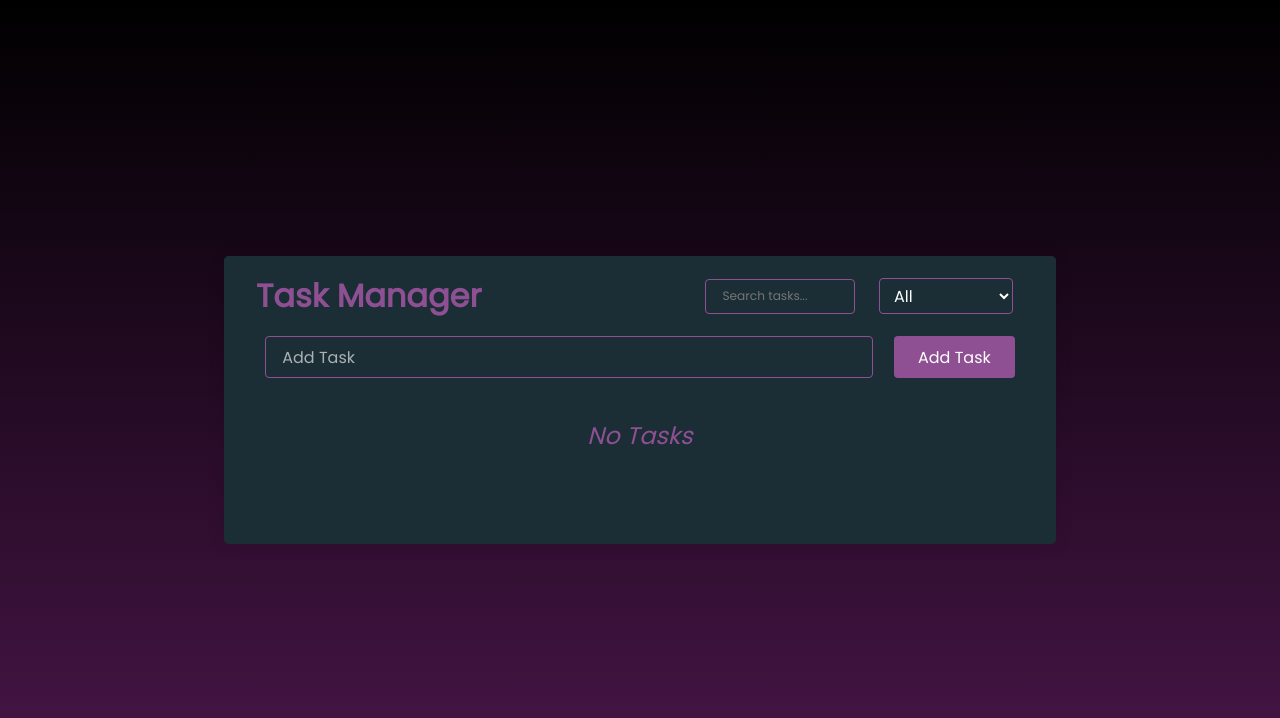
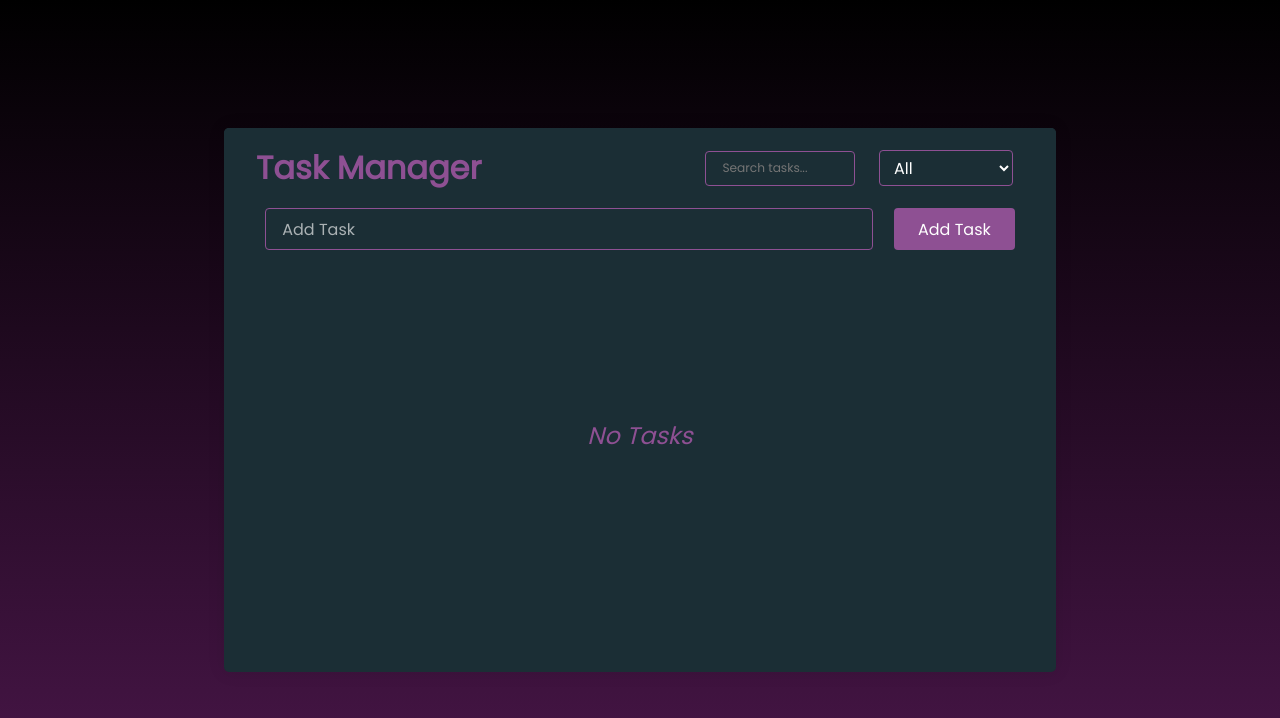
Before and after one commit to Sakshi-Simform/todo-list, a React (Vite) app: page / in a window 1280 px wide. Shown: the top 718 px of the page. Built offline with nearby package versions, Linux system fonts and the light colour scheme; the HTML template or start-up script is replaced by a standard one.

Commit message:
feature: change height of container

```diff
--- a/src/styles/App.css
+++ b/src/styles/App.css
@@ -61,7 +61,7 @@ body {
   box-shadow: 0 0 1.0714rem rgba(0, 0, 0, 0.1);
   width: 90vw;
   max-width: 52rem;
-  height: 18rem;
+  height: 34rem;
   display: flex;
   flex-direction: column;
   overflow: hidden;
@@ -256,6 +256,7 @@ body {
   color: #8e5093;
   font-style: italic;
   font-size: 1.5rem;
+  margin-top: 8rem;
 }
 
 .checkbox {
```
